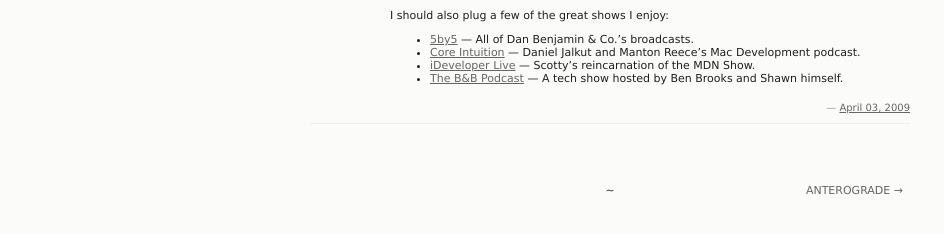
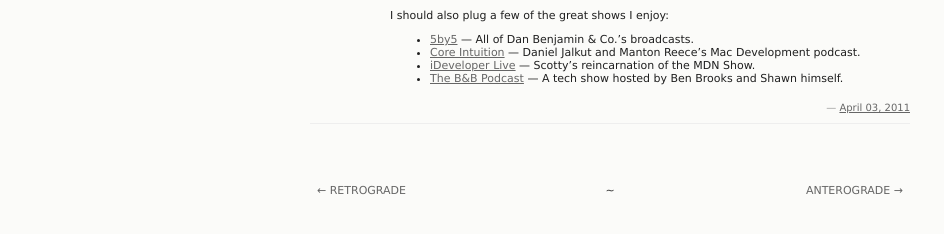
Before and after one commit to DarthNerdus/dodgydev.net, a Jekyll site: the page built from _posts/2011-04-03-instacast.markdown, in a window 1280 px wide. Shown: the part 279-513 px from the top of the page, without its empty margins (0-944 px from the left). Built offline with Jekyll 4.4.1, drawn with Linux system fonts in a browser that asks for light colours.

Commit message:
Stupid. stupid. stupid. Fixed idiot timestamps.

```diff
--- a/_blosxom/Link__Baking_Blogs_.txt
+++ b/_blosxom/Link__Baking_Blogs_.txt
@@ -1,5 +1,5 @@
 Link: Baking Blogs With MarsEdit
-2009-04-05
+2011-04-05
 http://www.red-sweater.com/blog/1825/baking-blogs-with-marsedit
 
 Daniel, the creator of MarsEdit, lists a few different methods with which one can continue to use MarsEdit and enjoy the many benefits of a static web blog. Of note, he mentions a [new project](https://github.com/tominsam/jekyll-metaweblog) just released by Tom Insam which exposes a Jekyll installation for MetaWeblog editing capabilities, a server-side solution in comparison to my Jekyll-based [client-side solution](/2011/03/23/is_this_thing_on.html).
--- a/_blosxom/Link__Compassion_Fr.txt
+++ b/_blosxom/Link__Compassion_Fr.txt
@@ -1,5 +1,5 @@
 Link: Compassion From a Game Publisher?
-2011-04-05
+2011-03-30
 http://www.reddit.com/r/Rift/comments/gdj7w/trion_worlds_you_just_blew_my_mind_xpost_from/
 
 [Trion Worlds, you just blew my mind.](http://www.reddit.com/r/Rift/comments/gdj7w/trion_worlds_you_just_blew_my_mind_xpost_from/) ---
--- a/_blosxom/Link__Craig_s_Mac_A.txt
+++ b/_blosxom/Link__Craig_s_Mac_A.txt
@@ -1,5 +1,5 @@
 Link: Craig's Mac App Store guide
-2009-04-04
+2011-04-04
 http://furbo.org/2011/03/09/mac-app-store-guide/
 
 [Craig Hockenberry](http://furbo.org/2011/03/09/mac-app-store-guide/) ---
--- a/_blosxom/Link__Instacast.txt
+++ b/_blosxom/Link__Instacast.txt
@@ -1,5 +1,5 @@
 Link: Instacast
-2009-04-03
+2011-04-03
 http://shawnblanc.net/2011/03/instacast/
 
 [Shawn Blanc](http://shawnblanc.net/2011/03/instacast/) ---
--- a/_posts/2011-03-30-compassion_from_a_game_publisher.markdown
+++ b/_posts/2011-03-30-compassion_from_a_game_publisher.markdown
@@ -1,7 +1,7 @@
 ---
 layout: link
 title: "Compassion From a Game Publisher?"
-date: 2011-04-05
+date: 2011-03-30
 link: http://www.reddit.com/r/Rift/comments/gdj7w/trion_worlds_you_just_blew_my_mind_xpost_from/
 ---
 
--- a/_posts/2011-04-03-instacast.markdown
+++ b/_posts/2011-04-03-instacast.markdown
@@ -1,7 +1,7 @@
 ---
 layout: link
 title: "Instacast"
-date: 2009-04-03
+date: 2011-04-03
 link: http://shawnblanc.net/2011/03/instacast/
 ---
 
--- a/_posts/2011-04-04-craigs_mac_app_store_guide.markdown
+++ b/_posts/2011-04-04-craigs_mac_app_store_guide.markdown
@@ -1,7 +1,7 @@
 ---
 layout: link
 title: "Craig's Mac App Store guide"
-date: 2009-04-04
+date: 2011-04-04
 link: http://furbo.org/2011/03/09/mac-app-store-guide/
 ---
 
--- a/_posts/2011-04-05-baking_blogs_with_marsedit.markdown
+++ b/_posts/2011-04-05-baking_blogs_with_marsedit.markdown
@@ -1,7 +1,7 @@
 ---
 layout: link
 title: "Baking Blogs With MarsEdit"
-date: 2009-04-05
+date: 2011-04-05
 link: http://www.red-sweater.com/blog/1825/baking-blogs-with-marsedit
 ---
 
```
